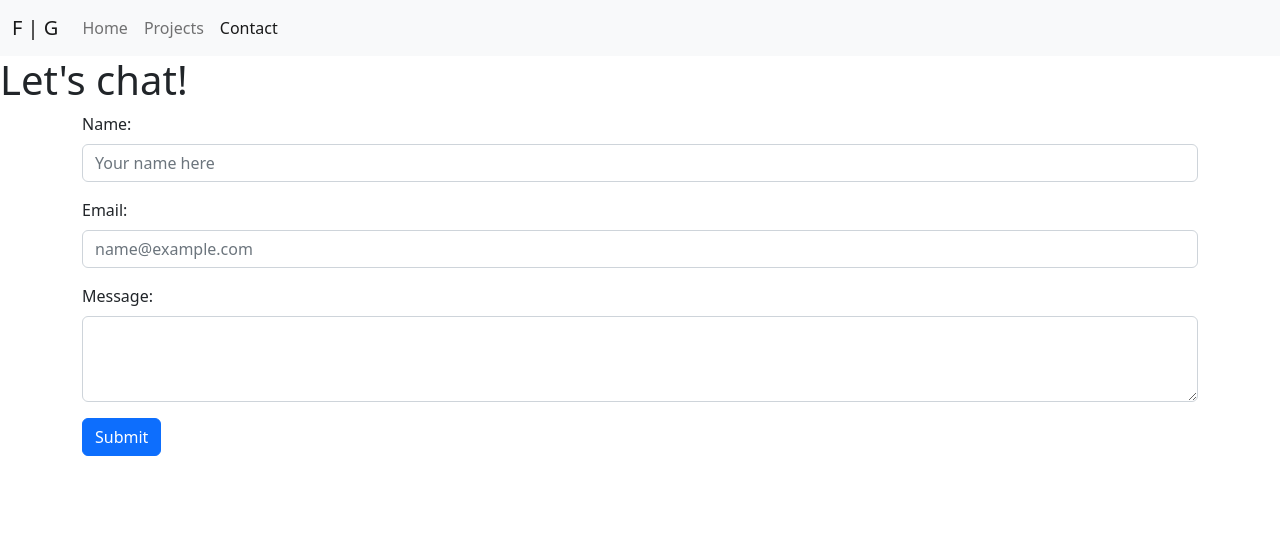
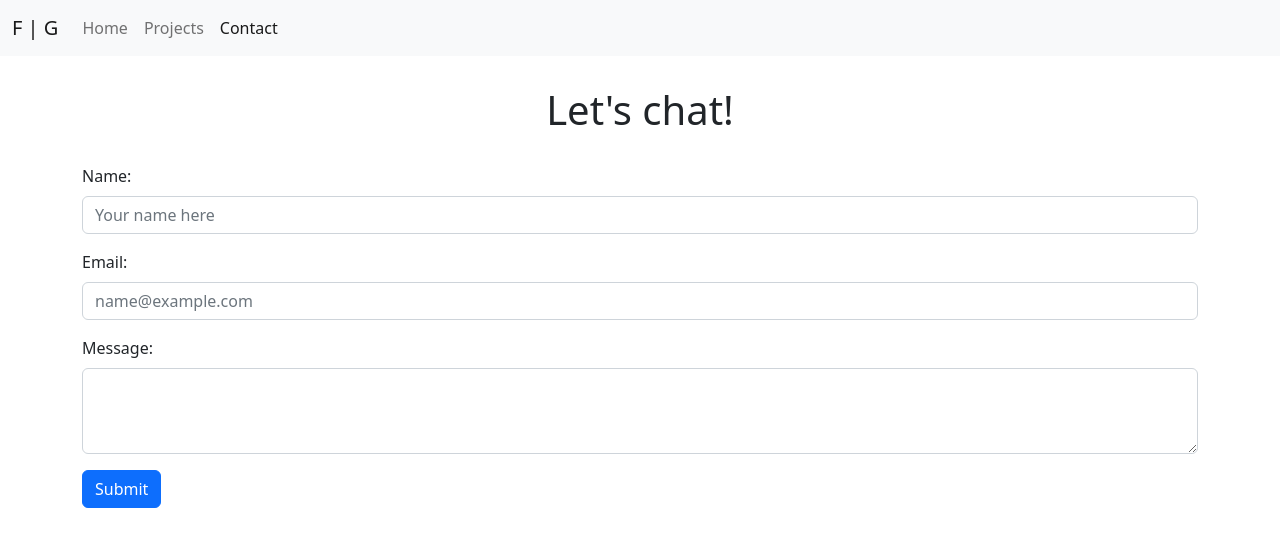
Before and after one commit to FatimaGC/fatimagc.github.io, a plain HTML site: page contact.html in a window 1280 px wide. Drawn offline with nearby package versions, Linux system fonts and the light colour scheme.

Commit message:
Added contact-header styles

```diff
--- a/contact.html
+++ b/contact.html
@@ -50,7 +50,7 @@
       </div>
     </nav>
 
-    <header>
+    <header class="contact-header">
       <h1>Let's chat!</h1>
     </header>
 
--- a/css/styles.css
+++ b/css/styles.css
@@ -36,3 +36,10 @@ footer {
 .social-container li {
   margin-right: 5px;
 }
+
+/* CONTACT PAGE STYLES */
+
+.contact-header {
+  margin: 30px;
+  text-align: center;
+}
```
Also changed, not shown: index.html (+2 -2 lines).
